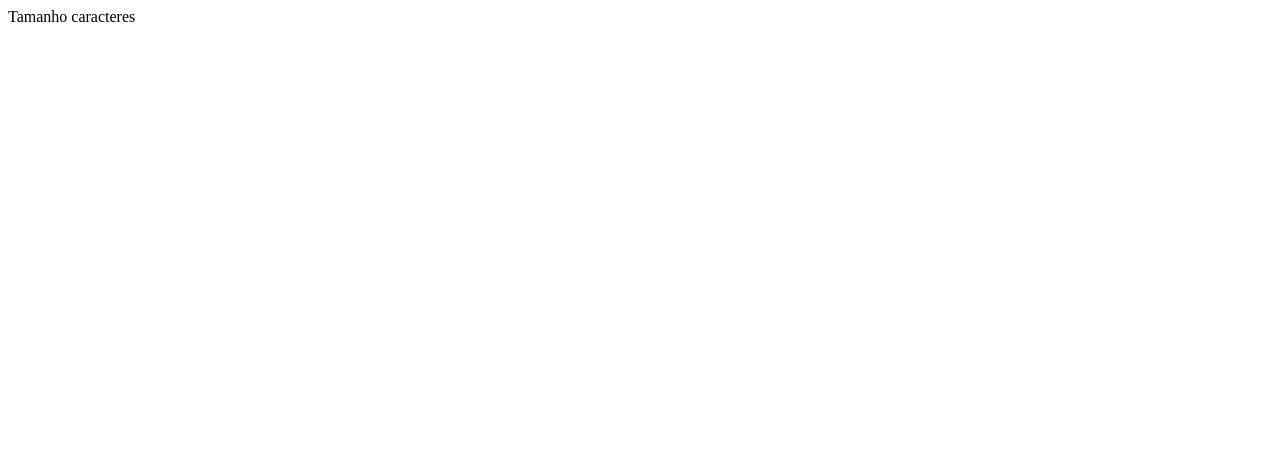
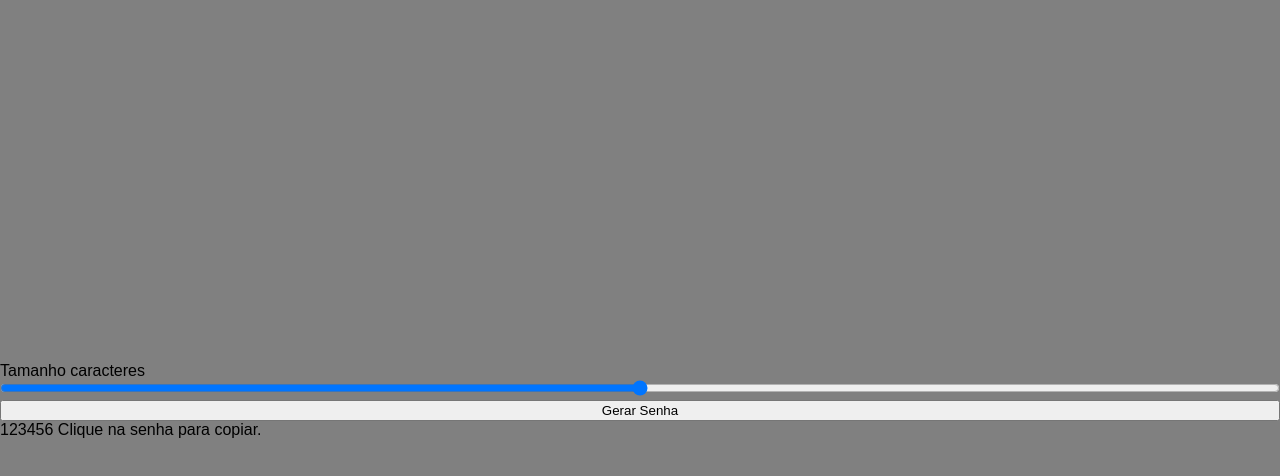
Before and after one commit to FelipeLandmeier/GeradorSenhas, a plain HTML site: page index.html in a window 1280 px wide. Drawn offline with Linux system fonts and the light colour scheme.

Commit message:
começo do css

```diff
--- a/index.html
+++ b/index.html
@@ -13,8 +13,16 @@
 
     <main class="container-input">
         <span>Tamanho <span id="valor"></span> caracteres</span>
+        <input id="slider" class="slider" type="range" min="5" max="25" value="15"/>
+
+        <button id="button" class="button-cta">Gerar Senha</button>
     </main>
 
+    <div id="container-password" class="container-password hide">
+        <span class="tittle"></span>
+        <span id="password" class="password">123456</span>
+        <span>Clique na senha para copiar.</span>
+    </div>
 
     <script src="script.js"></script>
 </body>
--- a/style.css
+++ b/style.css
@@ -1,4 +1,16 @@
-#titulo {
-    border: 1px solid red;
-    display: center;
+* {
+    font-family: sans-serif;
+    width: 100%;
+    margin: 0 auto;
+    box-sizing: border-box;
 }
+
+body {
+    background-color: gray;
+    width: 100%;
+    height: 100vh;
+    display: flex;
+    justify-content: center;
+    align-items: center;
+    flex-direction: column;
+}
```
